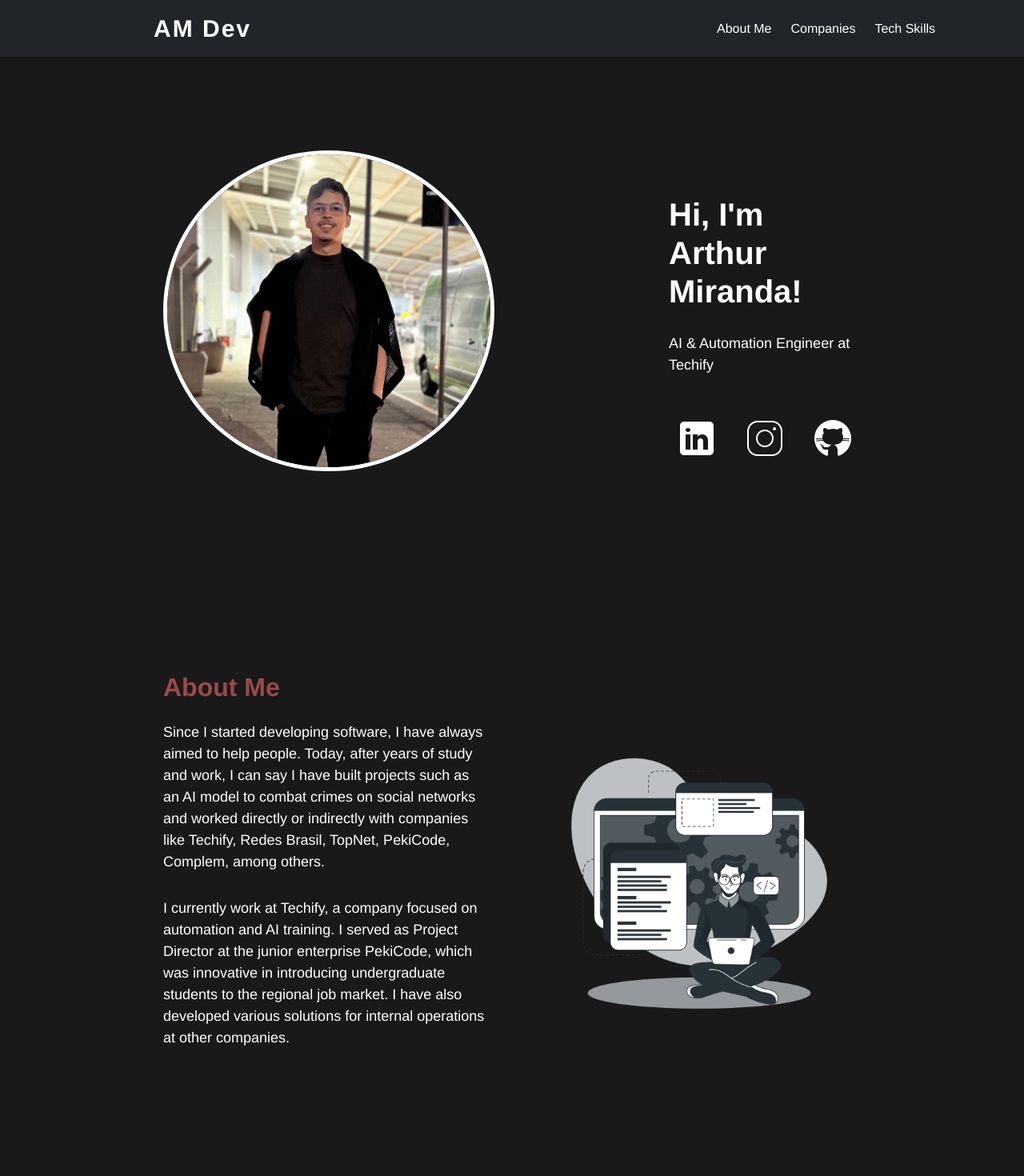
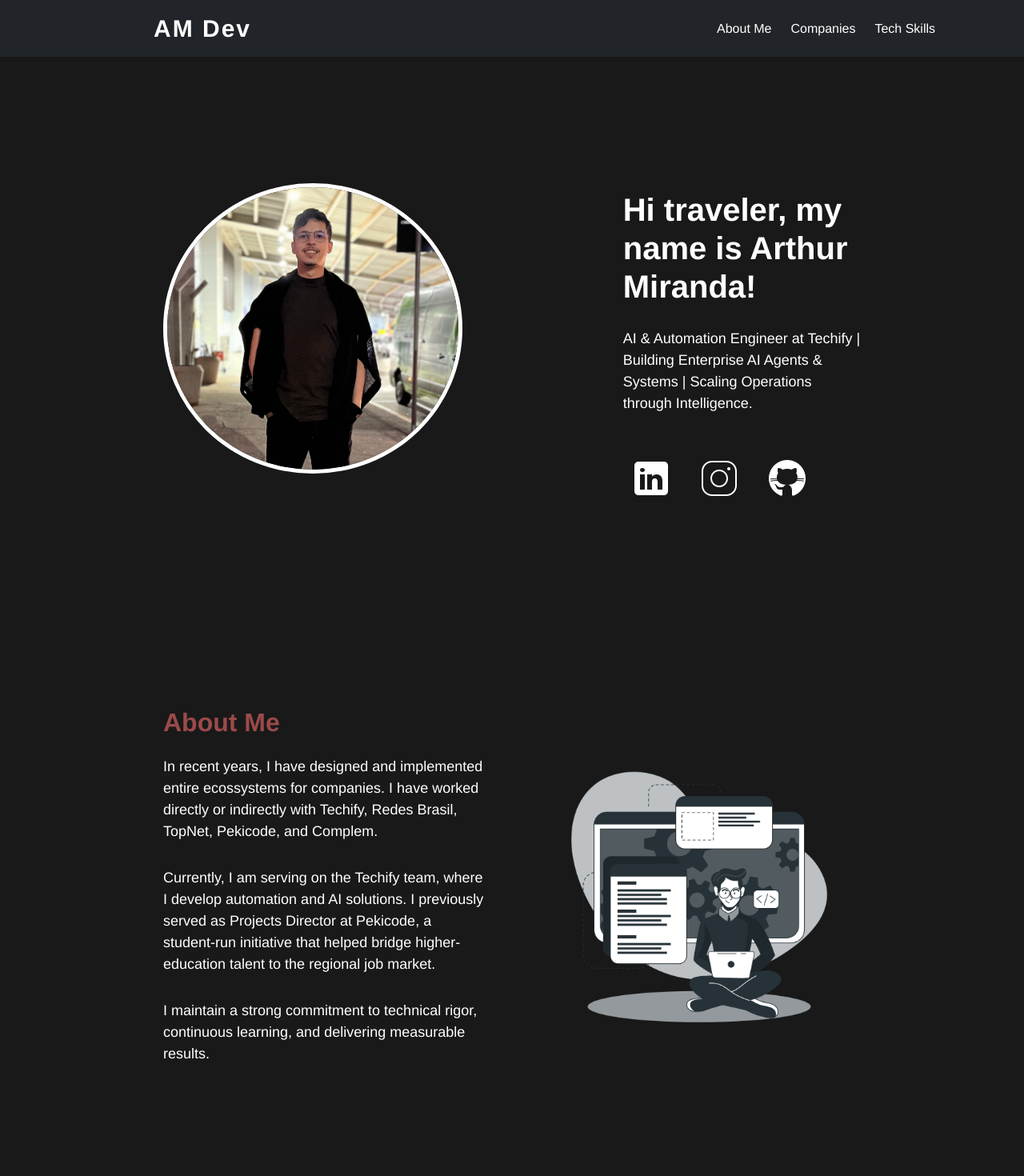
Before and after one commit to devarthurmiranda/vue-portfolio, a Vue app: page / in a window 1280 px wide. Shown: the top 1470 px of the page at 80% size. Built offline with nearby package versions, Linux system fonts and the light colour scheme; the HTML template or start-up script is replaced by a standard one.

Commit message:
UPDATE INFO

```diff
--- a/data/about.js
+++ b/data/about.js
@@ -1,8 +1,8 @@
 let about = {
         title: 'About Me',
-        first_paragraph: 'Since I started developing software, I have always aimed to help people. Today, after years of study and work, I can say I have built projects such as an AI model to combat crimes on social networks and worked directly or indirectly with companies like Techify, Redes Brasil, TopNet, PekiCode, Complem, among others.',
-        second_paragraph: 'I currently work at Techify, a company focused on automation and AI training. I served as Project Director at the junior enterprise PekiCode, which was innovative in introducing undergraduate students to the regional job market. I have also developed various solutions for internal operations at other companies.',
-        third_paragraph: ''
+        first_paragraph: 'In recent years, I have designed and implemented entire ecossystems for companies. I have worked directly or indirectly with Techify, Redes Brasil, TopNet, Pekicode, and Complem. ',
+        second_paragraph: 'Currently, I am serving on the Techify team, where I develop automation and AI solutions. I previously served as Projects Director at Pekicode, a student-run initiative that helped bridge higher-education talent to the regional job market.',
+        third_paragraph: 'I maintain a strong commitment to technical rigor, continuous learning, and delivering measurable results.'
 }
 
 export default about;
--- a/data/intro.js
+++ b/data/intro.js
@@ -1,7 +1,6 @@
 let intro = {
-    title: "Hi, I'm Arthur Miranda!",
-    description: "AI & Automation Engineer at Techify"
-
+    title: "Hi traveler, my name is Arthur Miranda!",
+    description: "AI & Automation Engineer at Techify | Building Enterprise AI Agents & Systems | Scaling Operations through Intelligence."
 };
 
 export default intro;
```
